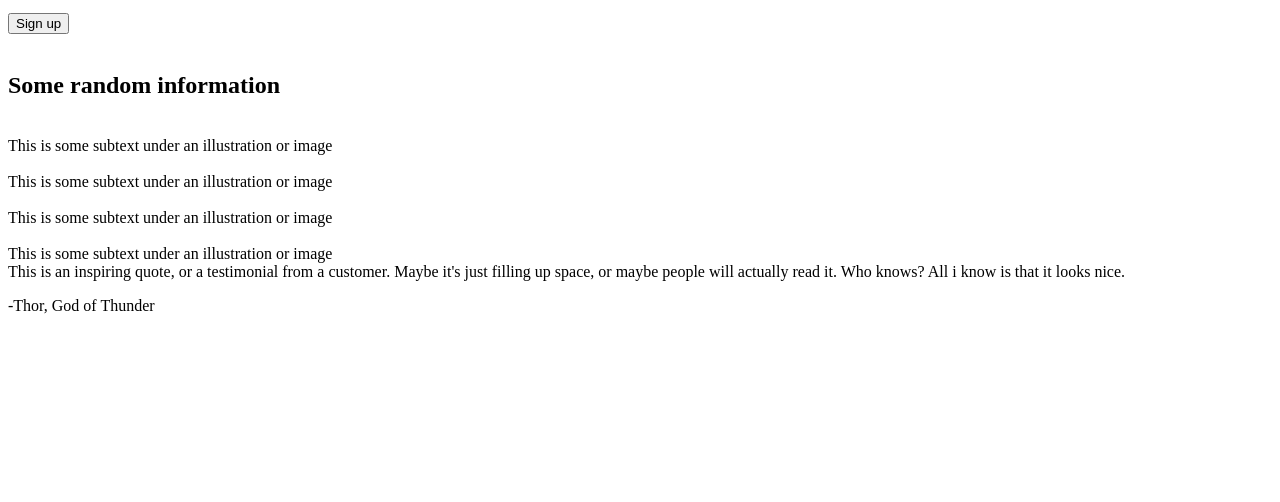
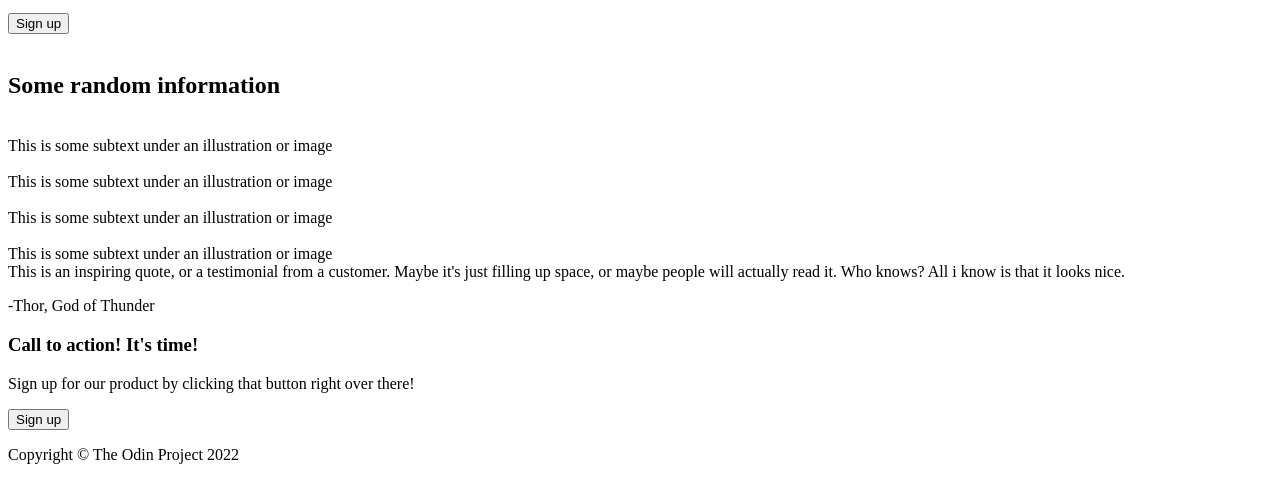
Before and after one commit to NeoDalmatian/landing-page, a plain HTML site: page index.html in a window 1280 px wide. Shown: the part 214-716 px from the top of the page. Drawn offline with Linux system fonts and the light colour scheme.

Commit message:
finish Div. four and Footer

```diff
--- a/index.html
+++ b/index.html
@@ -57,9 +57,17 @@
     </div>
 
     <div class="four">
+      <div class="modal">
+        <div>
+          <h3>Call to action! It's time!</h3>
+          <p>Sign up for our product by clicking that button right over there!</p>
+        </div>
+        <button>Sign up</button>
+      </div>
     </div>
 
     <footer>
+      <p>Copyright © The Odin Project 2022</p>
     </footer>
 
   </body>
```
